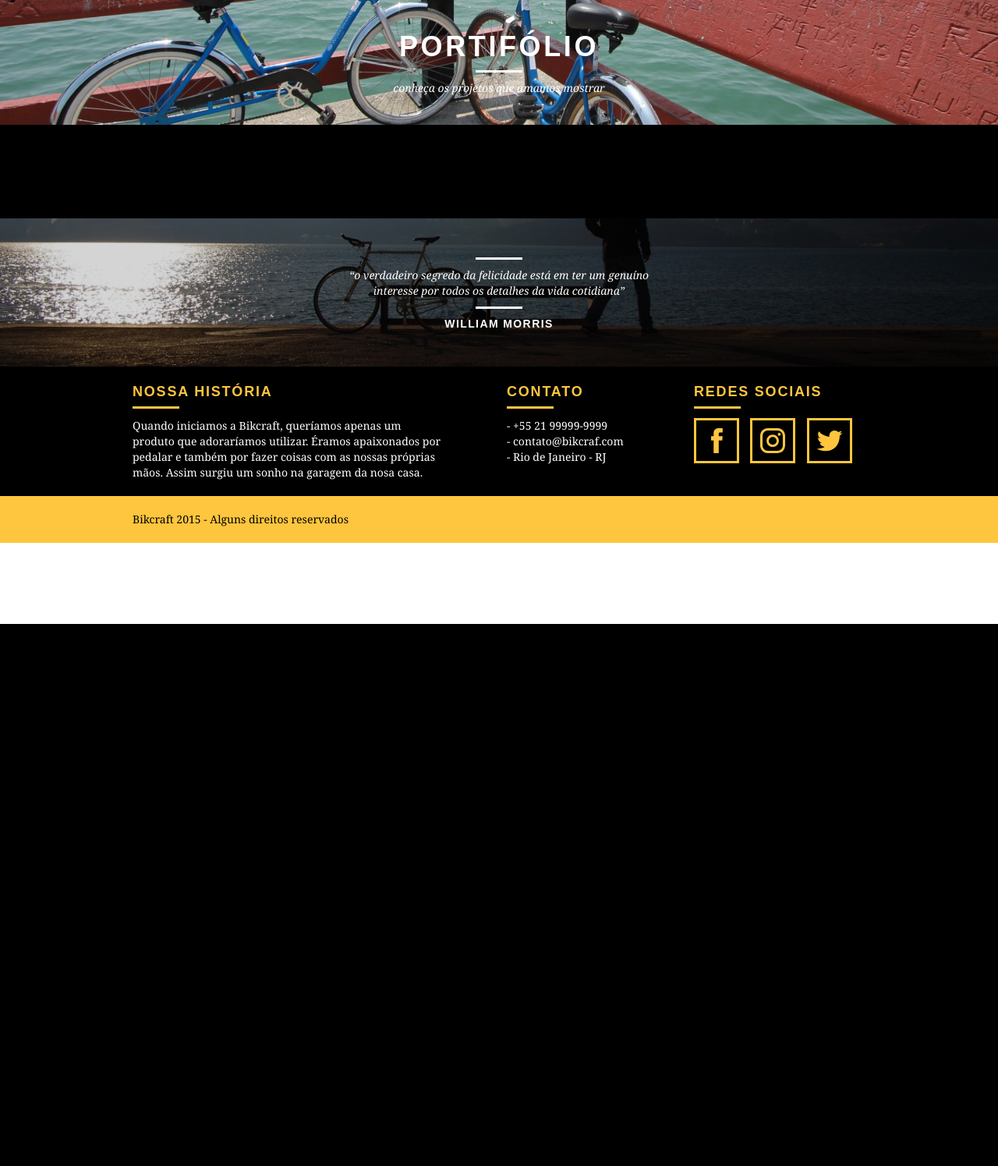
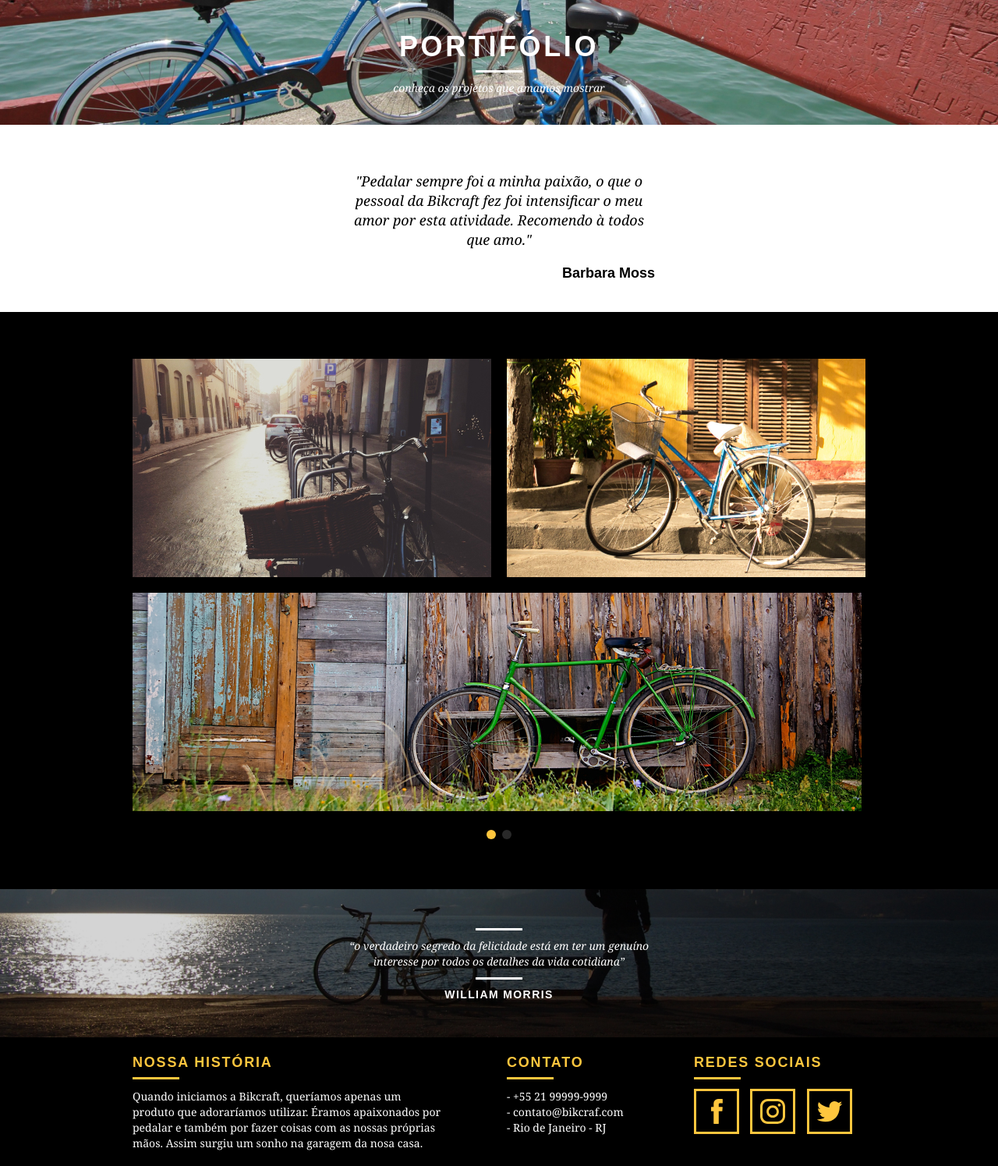
Before and after one commit to rafaelhbastos/bikcraft, a PHP site: page /portifolio.html in a window 1280 px wide. Shown: the part 92-1587 px from the top of the page at 78% size. Before the commit the page ends 892 px from the top, so only its background shows below. Run offline with PHP 8.4, Linux system fonts and the light colour scheme.

Commit message:
Js finished

```diff
--- a/CSS/style.css
+++ b/CSS/style.css
@@ -390,6 +390,12 @@ img {
   z-index: 1;
 }
 
+.js [data-slide-nav] {
+  display: block;
+  text-align: center;
+  margin-top: 20px;
+}
+
 .js [data-slide-nav] button {
   display: inline-block;
   width: 12px;
@@ -412,22 +418,12 @@ img {
   transform: translate3d(0, -20px, 0);
 }
 
-.fadeInDown {
+.js .fadeInDown {
   transform: translate3d(0, -20px, 0);
 }
 
 .js .anime {
   opacity: 1;
-  transform: translate3d(0, 0, 0);
+  transform: none;
   transition: opacity 800ms, transform 800ms;
 }
-
-.fadeInUp {
-  transform: translate3d(0, 20px, 0);
-}
-.fadeInRight {
-  transform: translate3d(20px, 0, 0);
-}
-.fadeInLeft {
-  transform: translate3d(-20px, 0, 0);
-}
--- a/JS/script.js
+++ b/JS/script.js
@@ -9,7 +9,6 @@ if (window.SimpleSlide) {
    time: 5000,
    nav: true
   });
-
 }
 
 if (window.SimpleAnime) {
--- a/portifolio.html
+++ b/portifolio.html
@@ -30,12 +30,12 @@
 
     <section class="introducao_rest introdução_portifolio ">
       <div class="container">
-        <h1>Portifólio</h1>
-        <p>conheça os projetos que amamos mostrar</p>
+        <h1 data-anime="200" class="fadeInDown">Portifólio</h1>
+        <p data-anime="400" class="fadeInDown">conheça os projetos que amamos mostrar</p>
       </div>
     </section>
 
-    <section class="container" data-slide="quote">
+    <section class="container fadeInDown" data-slide="quote" data-anime="400">
       <blockquote class="quote_clientes">
         <p>"Pedalar sempre foi a minha paixão, o que o pessoal da Bikcraft fez foi intensificar o meu amor por esta atividade. Recomendo à todos que amo."</p>
         <cite>Barbara Moss</cite>
@@ -51,7 +51,7 @@
     </section>
 
     <section class="portifolio">
-      <div class="container" data-slide="portifolio">
+      <div class="container fadeInDown" data-slide="portifolio" data-anime="800">
         <ul class="lista_portifolio">
           <li class="grid-8"><img src="img/fotos/retro-home.jpg" alt="Retro Portifólio"></li>
           <li class="grid-8"><img src="img/fotos/passeio-home.jpg" alt="Passeio Portifólio"></li>
@@ -109,8 +109,9 @@
         </div>
       </footer>
 
-      <script src="./JS/script.js"></script>
-      <script src="./JS/simple-slide.js"></script>
+      <script type="text/javascript" src="./JS/simple-anime.js"></script>
+      <script type="text/javascript" src="./JS/simple-slide.js"></script>
+      <script type="text/javascript" src="./JS/script.js"></script>
 
   </body>
 </html>
```
Also changed, not shown: JS/simple-slide.js (+1 -1 lines), contato.html (+6 -3 lines), index.html (+7 -7 lines), produtos.html (+6 -3 lines), sobre.html (+6 -3 lines).
